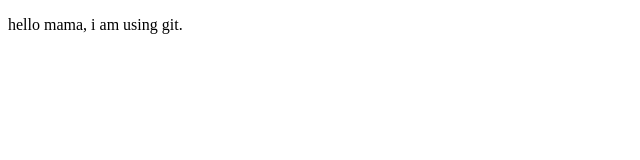
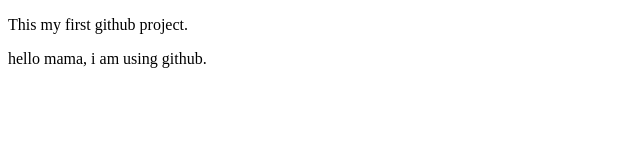
Before and after one commit to SalmanAzad1993/my-first-website, a plain HTML site: page index.html in a window 1280 px wide. Shown: the whole page, without its empty margins (0-640 px from the left). Drawn offline with Linux system fonts and the light colour scheme.

Commit message:
added header

```diff
--- a/index.html
+++ b/index.html
@@ -6,7 +6,7 @@
     <title>Document</title>
 </head>
 <body>
-
-    <p>hello mama, i am using git.</p>
+    <p>This my first github project.</p>
+    <p>hello mama, i am using github.</p>
 </body>
 </html>
```
